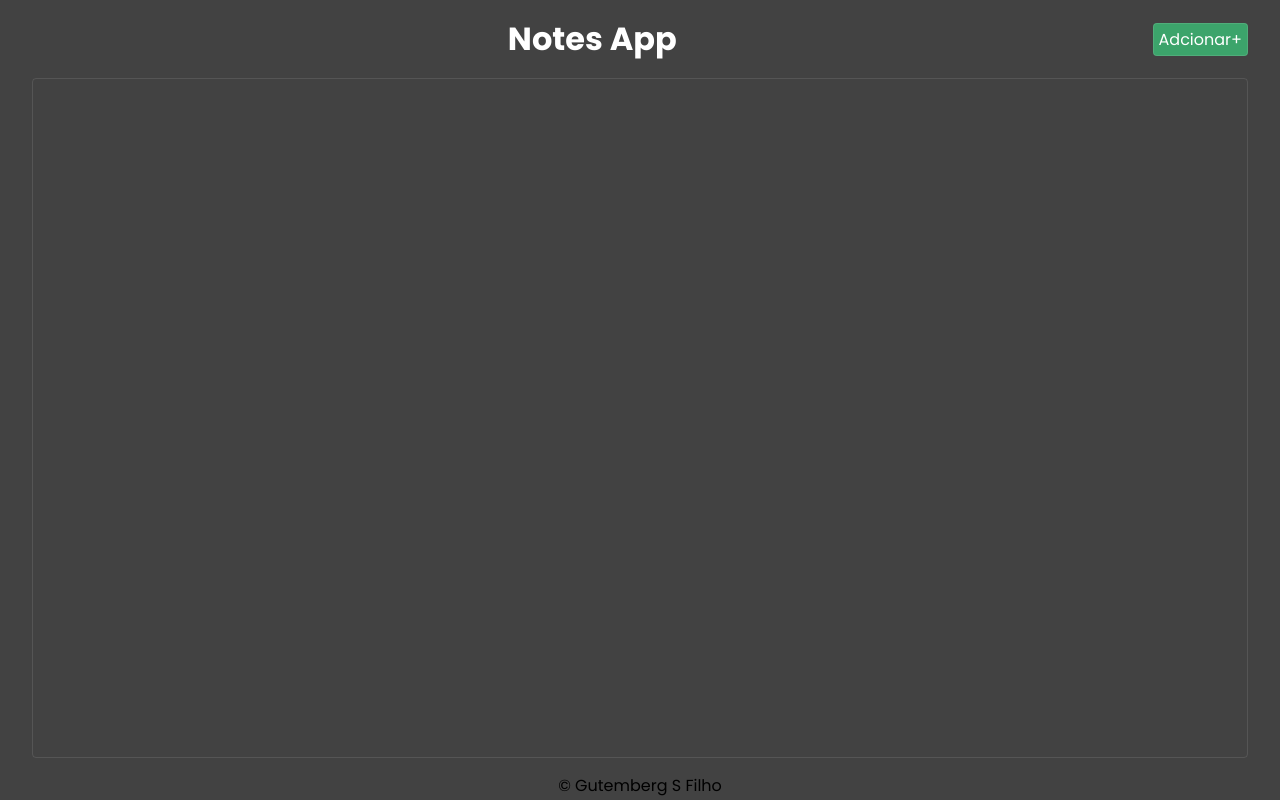
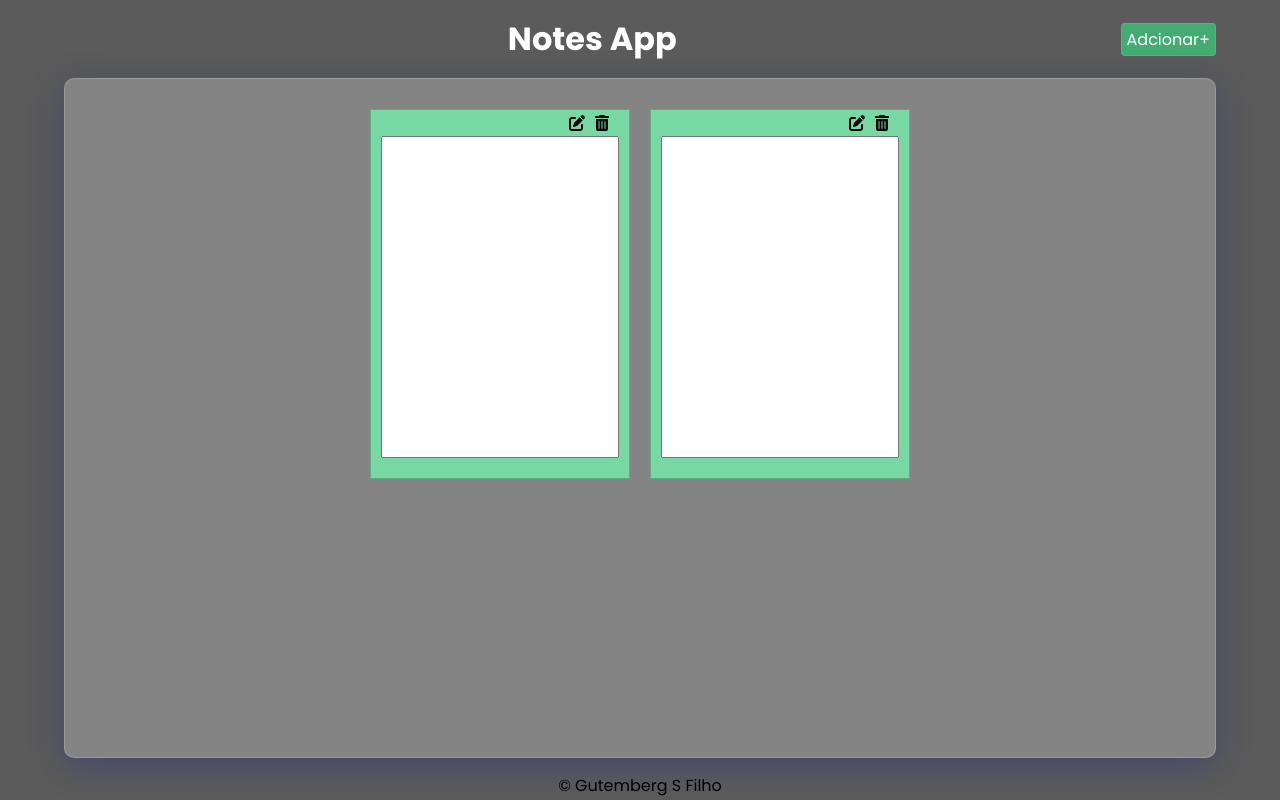
Before and after one commit to GitBerg/Task_App, a plain HTML site: page index.html in a window 1280 px wide. Both pictures are taken after a click on the element "Adcionar+". Drawn offline with Linux system fonts and the light colour scheme.

Commit message:
delete feature added

```diff
--- a/index.html
+++ b/index.html
@@ -4,22 +4,32 @@
     <meta charset="UTF-8">
     <meta http-equiv="X-UA-Compatible" content="IE=edge">
     <meta name="viewport" content="width=device-width, initial-scale=1.0">
+    <link rel="stylesheet" href="https://cdnjs.cloudflare.com/ajax/libs/font-awesome/6.1.1/css/all.min.css">
     <link rel="stylesheet" href="style.css">
     <title>Notes App</title>
+    <script src="./index.js" defer></script>
 </head>
 <body>
     <div class="container">
         <div class="header">
-            <div class="title">
-                <h1>Notes App</h1>
-            </div>
+            <h1>Notes App</h1>
             <span id="btn-add">
                 Adcionar+
             </span>
         </div>
         <div class="menu">
-
-        </div>
+            <div class="task-menu">
+                <div class="task">
+                    <div class="task-header">
+                        <i class="fa-solid fa-pen-to-square" id="edit"></i>
+                        <i class="fa-solid fa-trash-can" id="thrash"></i>
+                    </div>
+                    <div class="task-body">
+                        <textarea name="text" id="text" cols="25" rows="15"></textarea>
+                    </div>
+                </div>
+            </div>
+            </div>
         <p>&copy Gutemberg S Filho</p>
     </div>
 </body>
--- a/index.js
+++ b/index.js
@@ -0,0 +1,40 @@
+const menu = document.querySelector('.menu');
+const taskMenu = document.querySelector('.task-menu');
+const addTaskBtn = document.querySelector('#btn-add');
+
+const createTask = () => {
+    const div1 = document.createElement('div');
+    const div2 = document.createElement('div');
+    const div3 = document.createElement('div');
+    const i1 = document.createElement('i');
+    const i2 = document.createElement('i');
+    i2.id = 'thrash'
+    const textarea = document.createElement('textarea')
+    i1.classList.add('fa-solid', 'fa-pen-to-square')
+    i2.classList.add('fa-solid','fa-trash-can')
+    textarea.id = 'text';
+    textarea.name = 'text';
+    textarea.cols = 25;
+    textarea.rows = 15;
+    div1.classList.add('task')
+    div2.classList.add('task-header')
+    div3.classList.add('task-body')
+
+    div2.appendChild(i1);
+    div2.appendChild(i2);
+    div3.appendChild(textarea)
+    div1.appendChild(div2)
+    div1.appendChild(div3)
+    taskMenu.appendChild(div1);
+}
+
+addTaskBtn.addEventListener('click', () => {
+    createTask()
+})
+
+taskMenu.addEventListener('click', async (e) => {
+    if( e.path[0].id === "thrash"){
+        let el = e.path[0].parentNode.parentNode;
+        taskMenu.removeChild(el)
+    }
+})
--- a/style.css
+++ b/style.css
@@ -10,33 +10,35 @@
 body{
     width: 100%;
     min-height: 100vh;
-    background-color: rgb(66, 66, 66);
+    background-color: rgba(66, 66, 66, 0.863);
 }
 
 .container{
     display: flex;
     flex-direction: column;
-    width: 100%;
+    width: 90%;
     min-height: 100vh;
+    margin: 0 auto;
     align-items: center;
 }
 
 .container .header{
     display: flex;
-    width: 95%;
+    width: 100%;
     margin-top: 15px;
-    justify-content: space-between;
     align-items: center;
-
+    justify-items: center;
 }
 
-.container .header .title{
-    width: 100%;
-    text-align: center;
+.container .header h1{
+    display: inline-block;
+    margin: 0 auto;
     color: white;
 }
 
 .container .header span#btn-add{
+    display: inline-block;
+    position: absolute;
     border: 1px solid rgba(255,255,255,0.1);
     padding: 3px 5px;
     border-radius: 4px;
@@ -73,9 +75,58 @@ body{
 
 .container .menu{
     display: flex;
-    width: 95%;
+    width: 100%;
     min-height: 85vh;
-    border: 1px solid rgba(255,255,255,0.1);
-    margin: 15px 0;
-    border-radius: 4px;
+    margin: 15px auto;
+    padding: 20px 0;
+    justify-content: center;
+    background: rgba( 255, 255, 255, 0.25 );
+    box-shadow: 0 8px 32px 0 rgba( 31, 38, 135, 0.37 );
+    backdrop-filter: blur( 5px );
+    -webkit-backdrop-filter: blur( 5px );
+    border-radius: 10px;
+    border: 1px solid rgba( 255, 255, 255, 0.18 );
 }
+
+.menu .task-menu{
+    display: flex;
+    flex-wrap: wrap;
+    margin: 0px auto;
+    width: 100%;
+    justify-content: center;
+    padding: 0 10px;
+}
+
+.task{
+    display: flex;
+    flex-direction: column;
+    padding: 0 10px;
+    border: 1px solid rgba(0,0,0,0.2);
+    width: 23%;
+    height: 370px;
+    margin: 10px;
+    background-color: rgba(112, 255, 177, 0.678);;
+}
+
+.task .task-header{
+    display: flex;
+    justify-content: flex-end;
+    padding: 5px 10px;
+    gap: 10px;
+}
+
+.task .task-header i{
+    cursor: pointer;
+}
+
+.task .task-body{
+    width: 100%;
+    margin-bottom: 5px;
+}
+
+.task .task-body #text{
+    width: 100%;
+    resize: none;
+    outline: none;
+    padding: 10px;
+}
```
